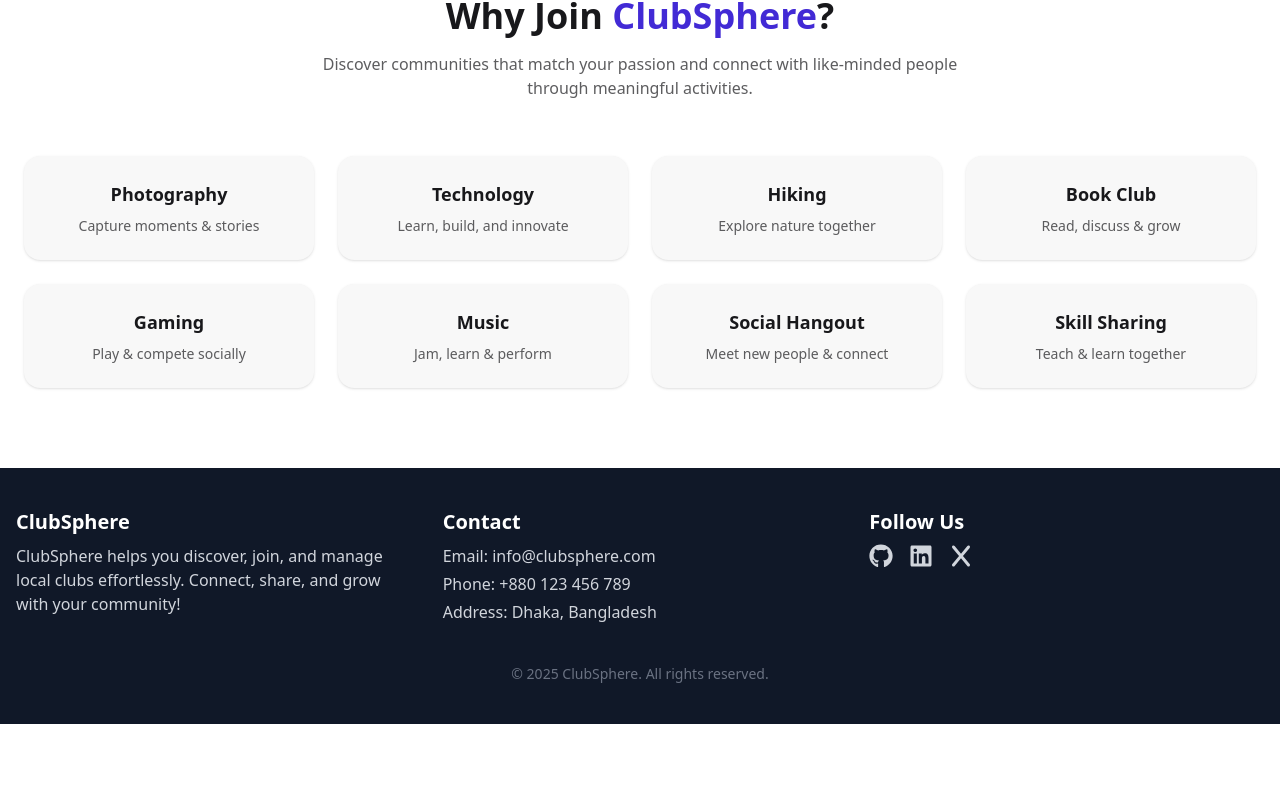
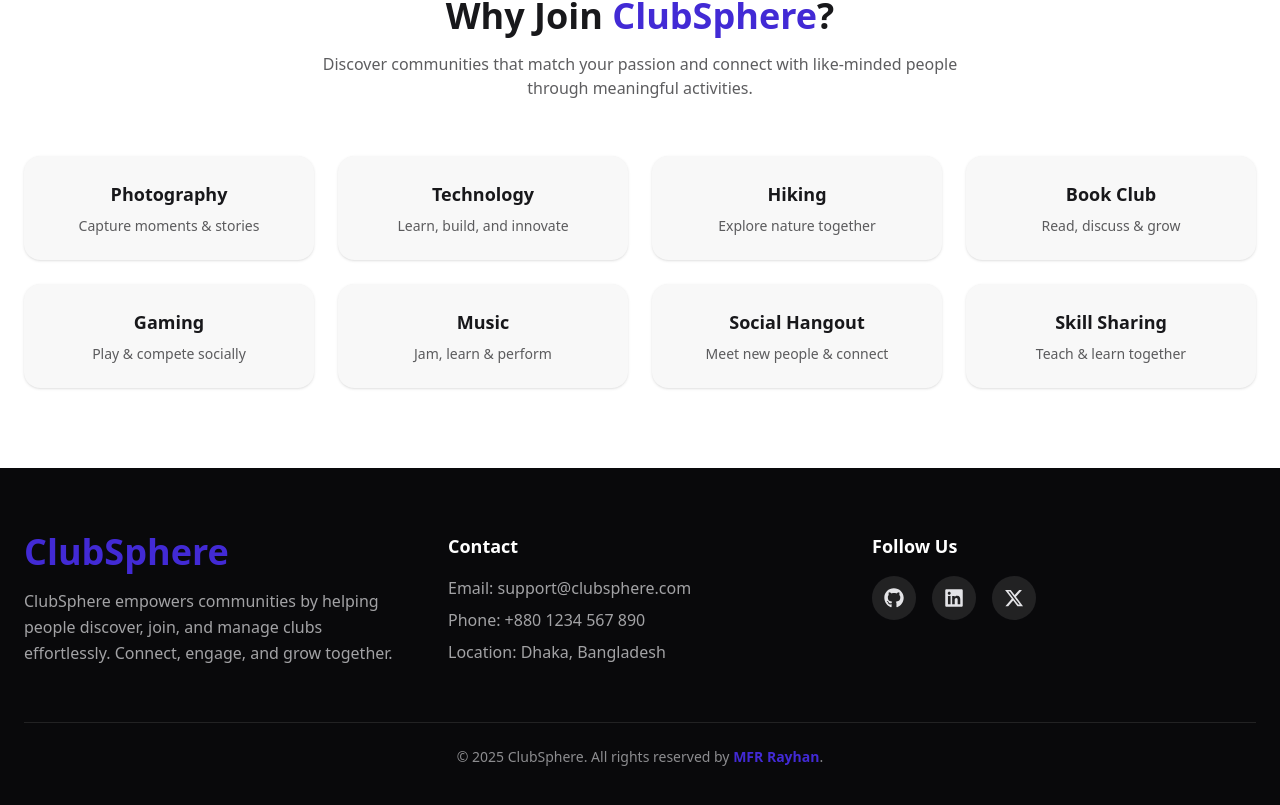
Before and after one commit to MFRRayhan/clubsphere-client, a React (Vite) app: page / in a window 1280 px wide. Shown: the part 1929-2734 px from the top of the page. Before the commit the page ends 2653 px from the top, so only its background shows below. Built offline with nearby package versions, Linux system fonts and the light colour scheme; no server answers.

Commit message:
initial commit

```diff
--- a/src/components/Footer.jsx
+++ b/src/components/Footer.jsx
@@ -1,65 +1,76 @@
-// Footer.jsx
 import React from "react";
-import { FaGithub, FaLinkedin, FaTwitter } from "react-icons/fa";
-import { FaX } from "react-icons/fa6";
+import { FaGithub, FaLinkedin } from "react-icons/fa";
+import { FaXTwitter } from "react-icons/fa6";
 
 const Footer = () => {
   return (
-    <footer className="bg-gray-900 text-white py-10">
-      <div className="container mx-auto px-4 grid md:grid-cols-3 gap-8">
-        {/* About */}
+    <footer className="bg-neutral text-neutral-content">
+      <div className="max-w-7xl mx-auto px-6 py-16">
+        <div className="grid gap-10 md:grid-cols-3">
+          {/* Brand Info */}
           <div>
-          <h3 className="text-xl font-bold mb-2">ClubSphere</h3>
-          <p className="text-gray-300">
-            ClubSphere helps you discover, join, and manage local clubs
-            effortlessly. Connect, share, and grow with your community!
+            <h3 className="text-4xl font-bold mb-4 text-primary">ClubSphere</h3>
+            <p className="text-neutral-content/70 leading-relaxed">
+              ClubSphere empowers communities by helping people discover, join,
+              and manage clubs effortlessly. Connect, engage, and grow together.
             </p>
           </div>
 
-        {/* Contact Info */}
+          {/* Contact */}
           <div>
-          <h3 className="text-xl font-bold mb-2">Contact</h3>
-          <ul className="text-gray-300 space-y-1">
-            <li>Email: info@clubsphere.com</li>
-            <li>Phone: +880 123 456 789</li>
-            <li>Address: Dhaka, Bangladesh</li>
+            <h4 className="text-lg font-semibold mb-4 text-white">Contact</h4>
+            <ul className="space-y-2 text-neutral-content/70">
+              <li>Email: support@clubsphere.com</li>
+              <li>Phone: +880 1234 567 890</li>
+              <li>Location: Dhaka, Bangladesh</li>
             </ul>
           </div>
 
-        {/* Social Links */}
+          {/* Social */}
           <div>
-          <h3 className="text-xl font-bold mb-2">Follow Us</h3>
-          <div className="flex space-x-4 text-gray-300 text-2xl">
+            <h4 className="text-lg font-semibold mb-4 text-white">Follow Us</h4>
+            <div className="flex gap-4">
               <a
-              href="https://github.com/yourusername"
+                href="https://github.com"
                 target="_blank"
                 rel="noopener noreferrer"
-              className="hover:text-white transition-colors"
+                className="w-11 h-11 flex items-center justify-center rounded-full bg-white/10 hover:bg-primary hover:text-white transition-all"
               >
-              <FaGithub />
+                <FaGithub size={20} />
               </a>
+
               <a
-              href="https://www.linkedin.com/in/yourusername/"
+                href="https://www.linkedin.com/in/"
                 target="_blank"
                 rel="noopener noreferrer"
-              className="hover:text-white transition-colors"
+                className="w-11 h-11 flex items-center justify-center rounded-full bg-white/10 hover:bg-primary hover:text-white transition-all"
               >
-              <FaLinkedin />
+                <FaLinkedin size={20} />
               </a>
+
               <a
-              href="https://twitter.com/yourusername"
+                href="https://twitter.com"
                 target="_blank"
                 rel="noopener noreferrer"
-              className="hover:text-white transition-colors"
+                className="w-11 h-11 flex items-center justify-center rounded-full bg-white/10 hover:bg-primary hover:text-white transition-all"
               >
-              <FaX />
+                <FaXTwitter size={20} />
               </a>
             </div>
           </div>
         </div>
 
-      <div className="mt-10 text-center text-gray-500 text-sm">
-        &copy; {new Date().getFullYear()} ClubSphere. All rights reserved.
+        {/* Divider */}
+        <div className="mt-14 border-t border-white/10 pt-6 text-center text-sm text-neutral-content/60">
+          &copy; {new Date().getFullYear()} ClubSphere. All rights reserved by{" "}
+          <a
+            href="https://github.com/MFRRayhan"
+            className="text-primary font-semibold"
+          >
+            MFR Rayhan
+          </a>
+          .
+        </div>
       </div>
     </footer>
   );
```
Lines whose indentation alone changed are shown as unchanged.
